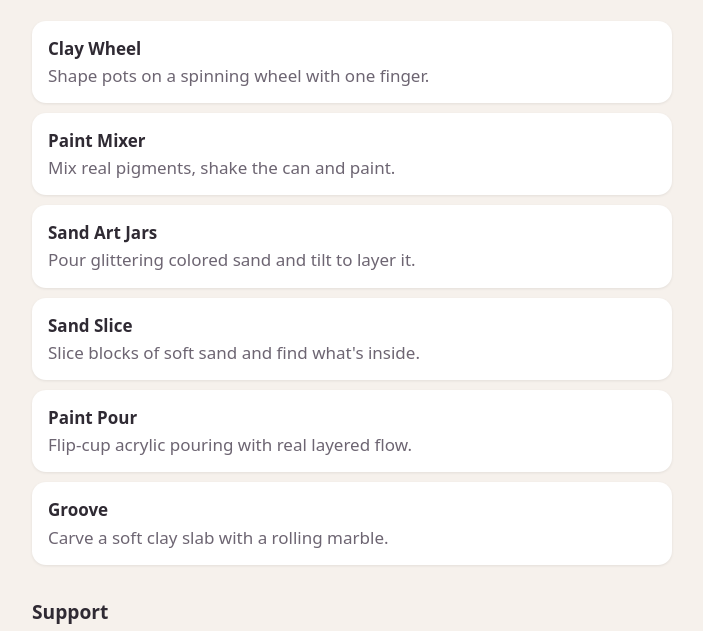
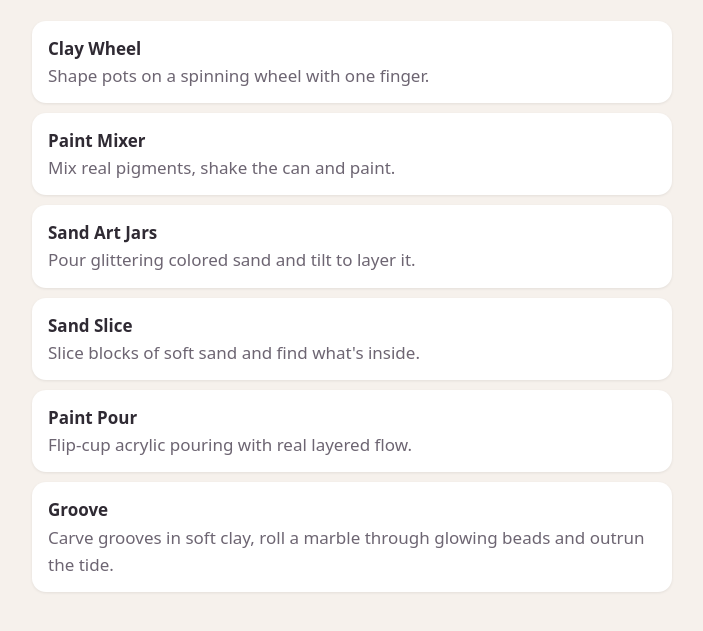
Before and after one commit to Moultona/reverence-media-games, a plain HTML site: page index.html in a window 1280 px wide. Shown: the part 118-749 px from the top of the page, without its empty margins (288-991 px from the left). Drawn offline with Linux system fonts and the light colour scheme.

Commit message:
Site: update the Groove blurb
Co-Authored-By: Claude Opus 5.5 <noreply@anthropic.com>

```diff
--- a/index.html
+++ b/index.html
@@ -17,7 +17,7 @@
     <li id="sand-art-jars"><strong>Sand Art Jars</strong><span>Pour glittering colored sand and tilt to layer it.</span></li>
     <li id="sand-slice"><strong>Sand Slice</strong><span>Slice blocks of soft sand and find what's inside.</span></li>
     <li id="paint-pour"><strong>Paint Pour</strong><span>Flip-cup acrylic pouring with real layered flow.</span></li>
-    <li id="groove"><strong>Groove</strong><span>Carve a soft clay slab with a rolling marble.</span></li>
+    <li id="groove"><strong>Groove</strong><span>Carve grooves in soft clay, roll a marble through glowing beads and outrun the tide.</span></li>
   </ul>
 
   <h2 id="support">Support</h2>
```
